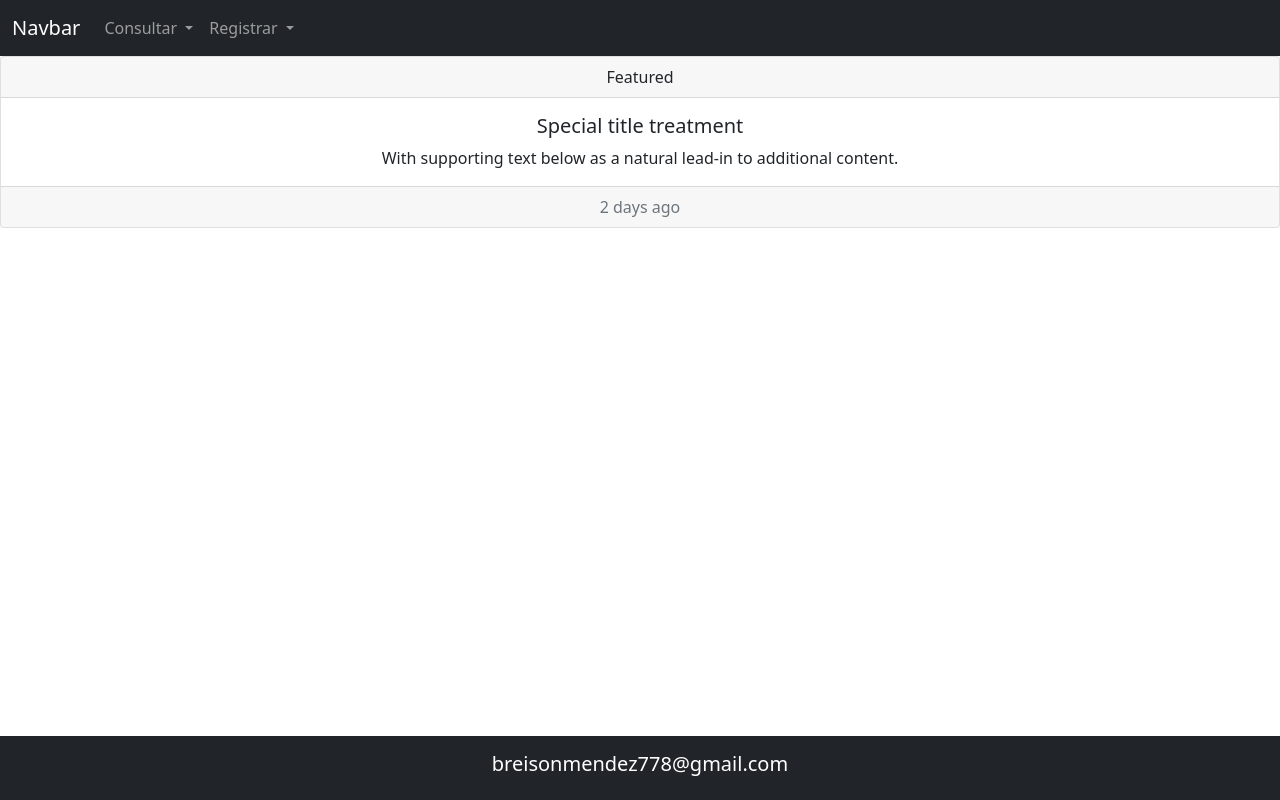
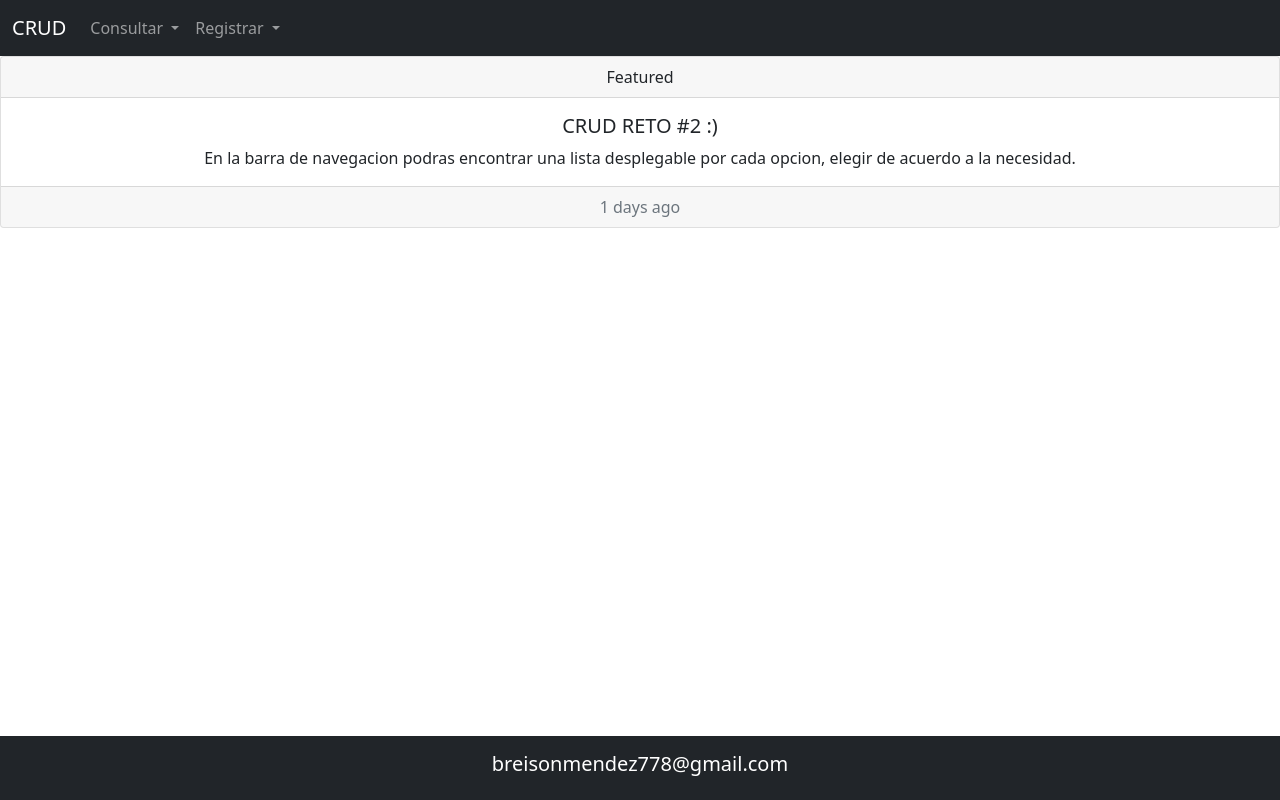
Before and after one commit to BreisonMendez124/js-crud, a plain HTML site: page AJAX/index.html in a window 1280 px wide. Drawn offline with nearby package versions, Linux system fonts and the light colour scheme.

Commit message:
Update index.html

```diff
--- a/AJAX/index.html
+++ b/AJAX/index.html
@@ -15,7 +15,7 @@
 <body>
   <nav class="navbar navbar-expand-lg navbar-dark bg-dark">
     <div class="container-fluid">
-      <a class="navbar-brand" href="index.html">Navbar</a>
+      <a class="navbar-brand" href="index.html">CRUD</a>
       <button class="navbar-toggler" type="button" data-bs-toggle="collapse" data-bs-target="#navbarNavDarkDropdown" aria-controls="navbarNavDarkDropdown" aria-expanded="false" aria-label="Toggle navigation">
         <span class="navbar-toggler-icon"></span>
       </button>
@@ -51,11 +51,11 @@
       Featured
     </div>
     <div class="card-body">
-      <h5 class="card-title">Special title treatment</h5>
-      <p class="card-text">With supporting text below as a natural lead-in to additional content.</p>
+      <h5 class="card-title">CRUD RETO #2 :)</h5>
+      <p class="card-text">En la barra de navegacion podras encontrar una lista desplegable por cada opcion, elegir de acuerdo a la necesidad.</p>
     </div>
     <div class="card-footer text-muted">
-      2 days ago
+      1 days ago
     </div>
   </div>
   <footer class="bg-dark container-fluid fixed-bottom ">
```
